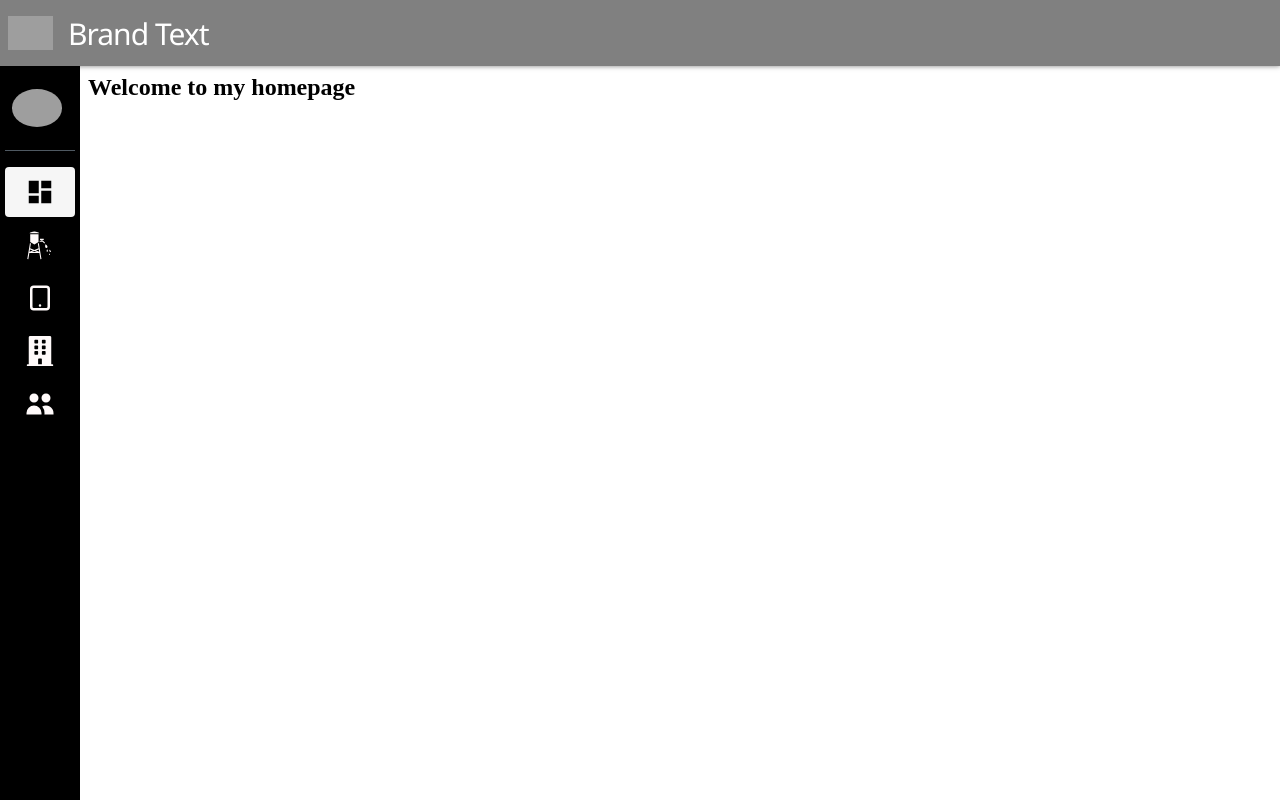
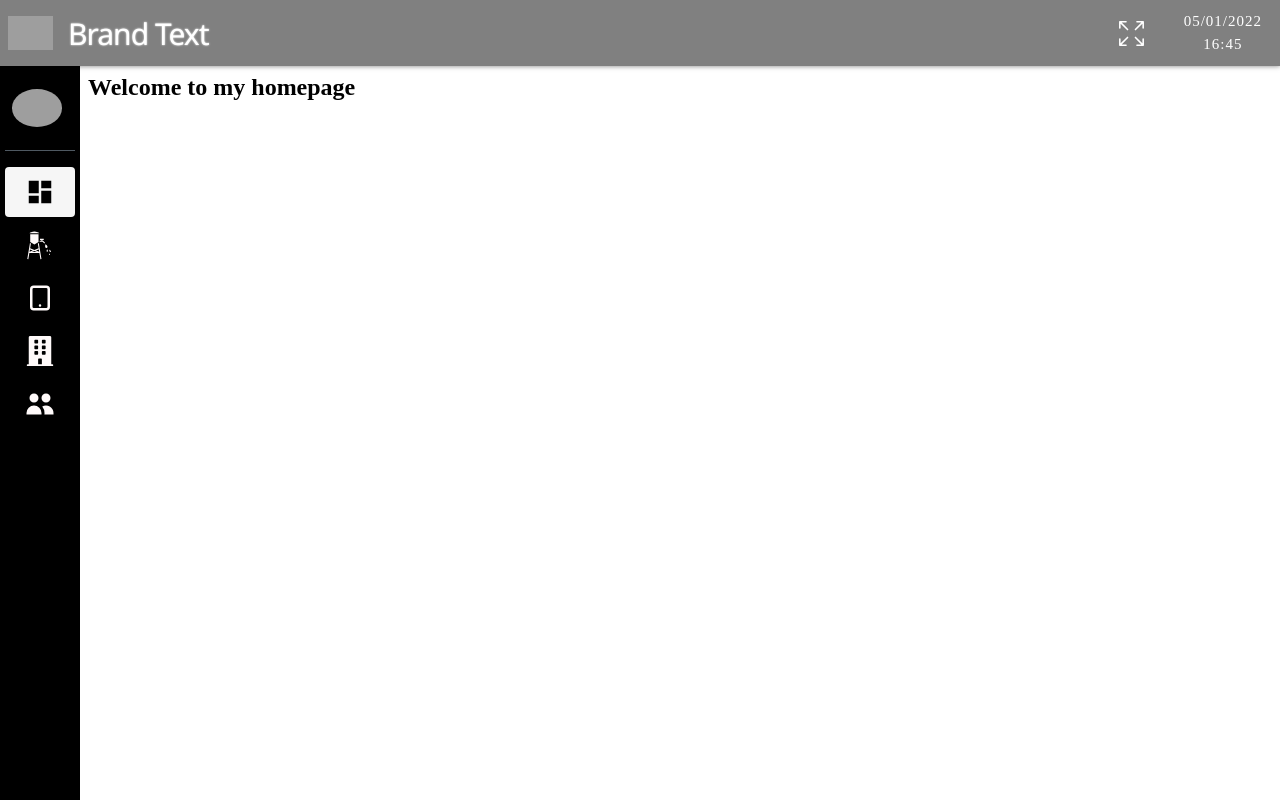
Before and after one commit to danielsquitt/black-box, a Next.js app in the folder packages/front/: page / in a window 1280 px wide. Built offline with nearby package versions, Linux system fonts and the light colour scheme; grey boxes are pictures that could not be loaded.

Commit message:
Added clock and FullScreenButton

```diff
--- a/packages/front/package.json
+++ b/packages/front/package.json
@@ -15,6 +15,7 @@
     "@types/react": "^17.0.39",
     "@types/styled-components": "^5.1.23",
     "classnames": "^2.3.1",
+    "lodash": "^4.17.21",
     "next": "^12.1.0",
     "react": "^17.0.2",
     "react-dom": "^17.0.2",
--- /dev/null
+++ b/packages/front/src/componets/menu_components/Clock.tsx
@@ -0,0 +1,45 @@
+import React, { useState, useEffect } from 'react';
+import styled from 'styled-components';
+import { getFormatDate, getFormatTime } from '../../lib/clock';
+
+const ClockWrapper = styled.div`
+  display: flex;
+  flex-direction: column;
+  align-items: center;
+  justify-content: center;
+  margin: 0 10px 0 20px;
+  p{
+    margin: 3px 0;
+    font-size: 15px;
+    font-weight: 500;
+    letter-spacing: 1px;
+    color: white;
+  }
+`;
+
+function Clock() {
+  const [date, setDate] = useState({
+    date: '',
+    time: '',
+  });
+
+  useEffect(() => {
+    const interval = setInterval(() => {
+      const d = new Date();
+      setDate({
+        date: getFormatDate(d),
+        time: getFormatTime(d),
+      });
+    }, 1000);
+    return () => clearInterval(interval);
+  }, []);
+
+  return (
+    <ClockWrapper>
+      <p>{date.date}</p>
+      <p>{date.time}</p>
+    </ClockWrapper>
+  );
+}
+
+export default Clock;
--- /dev/null
+++ b/packages/front/src/componets/menu_components/FullScreenButton.tsx
@@ -0,0 +1,66 @@
+import React, { useState, useEffect } from 'react';
+import { BsArrowsFullscreen, BsFullscreenExit } from 'react-icons/bs';
+import styled from 'styled-components';
+
+const FullScreenEnter = styled(BsArrowsFullscreen)`
+  display: inline-block;
+  height: 25px;
+  width: 25px;
+  margin: 10px 20px;
+  color: white;
+  flex-shrink: 0;
+  transition: color 0.1s ease-in-out;
+  &:hover {
+    color: #c5c5c5;
+  }
+`;
+
+const FullScreenExit = styled(BsFullscreenExit)`
+  display: inline-block;
+  height: 30px;
+  width: 30px;
+  margin: 10px 20px;
+  color: white;
+  flex-shrink: 0;
+  transition: color 0.1s ease-in-out;
+  &:hover {
+    color: #c5c5c5;
+  }
+`;
+
+const ButtonWrapper = styled.div`
+  display: flex;
+  align-items: center;
+  justify-content: center;
+`;
+
+function FullScreenButton() {
+  const [state, setState] = useState(false);
+  const onclick = () => {
+    if (state) {
+      window.document.exitFullscreen();
+    } else {
+      window.document.documentElement.requestFullscreen();
+    }
+  };
+
+  useEffect(() => {
+    const handleChange = () => {
+      setState(window.document.fullscreenElement !== null);
+    };
+    document.addEventListener('fullscreenchange', handleChange);
+    return () => document.removeEventListener('fullscreenchange', handleChange);
+  }, [state]);
+
+  return (
+    <ButtonWrapper>
+      {state ? (
+        <FullScreenExit onClick={() => onclick()} />
+      ) : (
+        <FullScreenEnter onClick={() => onclick()} />
+      )}
+    </ButtonWrapper>
+  );
+}
+
+export default FullScreenButton;
--- a/packages/front/src/componets/menu_components/NavBar.tsx
+++ b/packages/front/src/componets/menu_components/NavBar.tsx
@@ -1,4 +1,6 @@
 import React from 'react';
+import Clock from './Clock';
+import FullScreenButton from './FullScreenButton';
 import {
   BrandLogo,
   BrandText,
@@ -17,7 +19,10 @@ function NavBar({ setCollapse }:
           <BrandText>Brand Text</BrandText>
         </BrandWrapper>
       </NavMenu>
-      <NavMenu className="right" />
+      <NavMenu className="right">
+        <FullScreenButton />
+        <Clock />
+      </NavMenu>
     </Nav>
   );
 }
--- a/packages/front/src/componets/menu_components/styled.elements.tsx
+++ b/packages/front/src/componets/menu_components/styled.elements.tsx
@@ -23,8 +23,6 @@ export const Nav = styled.nav`
 export const NavMenu = styled.ul`
   display: flex;
   list-style: none;
-  margin-block-start: 0;
-  margin-block-end: 0;
   padding-inline-start: 0;
   &.right {
     margin-left: auto;
@@ -48,6 +46,7 @@ font-size: 30px;
 font-family: "Segoe UI";
 font-weight: 400 ;
 color: white;
+text-shadow: 0px 0px 2px white;
 letter-spacing: -1px;
 `;
 
@@ -73,11 +72,6 @@ export const AsideWrapper = styled.div`
   padding: 0 5px;
 `;
 export const NavSide = styled.ul`
-  margin-block-start: 0;
-  margin-block-end: 0;
-  margin-inline-start: 0;
-  margin-inline-end: 0;
-  padding-inline-start: 0;
   padding: 1em 0;
 `;
 
--- /dev/null
+++ b/packages/front/src/lib/clock.ts
@@ -0,0 +1,4 @@
+import _ from 'lodash';
+
+export const getFormatDate = (date: Date) => `${_.padStart(date.getDay(), 2, '0')}/${_.padStart(date.getMonth(), 2, '0')}/${date.getFullYear()}`;
+export const getFormatTime = (date: Date) => `${_.padStart(date.getHours(), 2, '0')}:${_.padStart(date.getMinutes(), 2, '0')}`;
```
Also changed, not shown: 1 other file (tests, documents, lock files or other folders).
